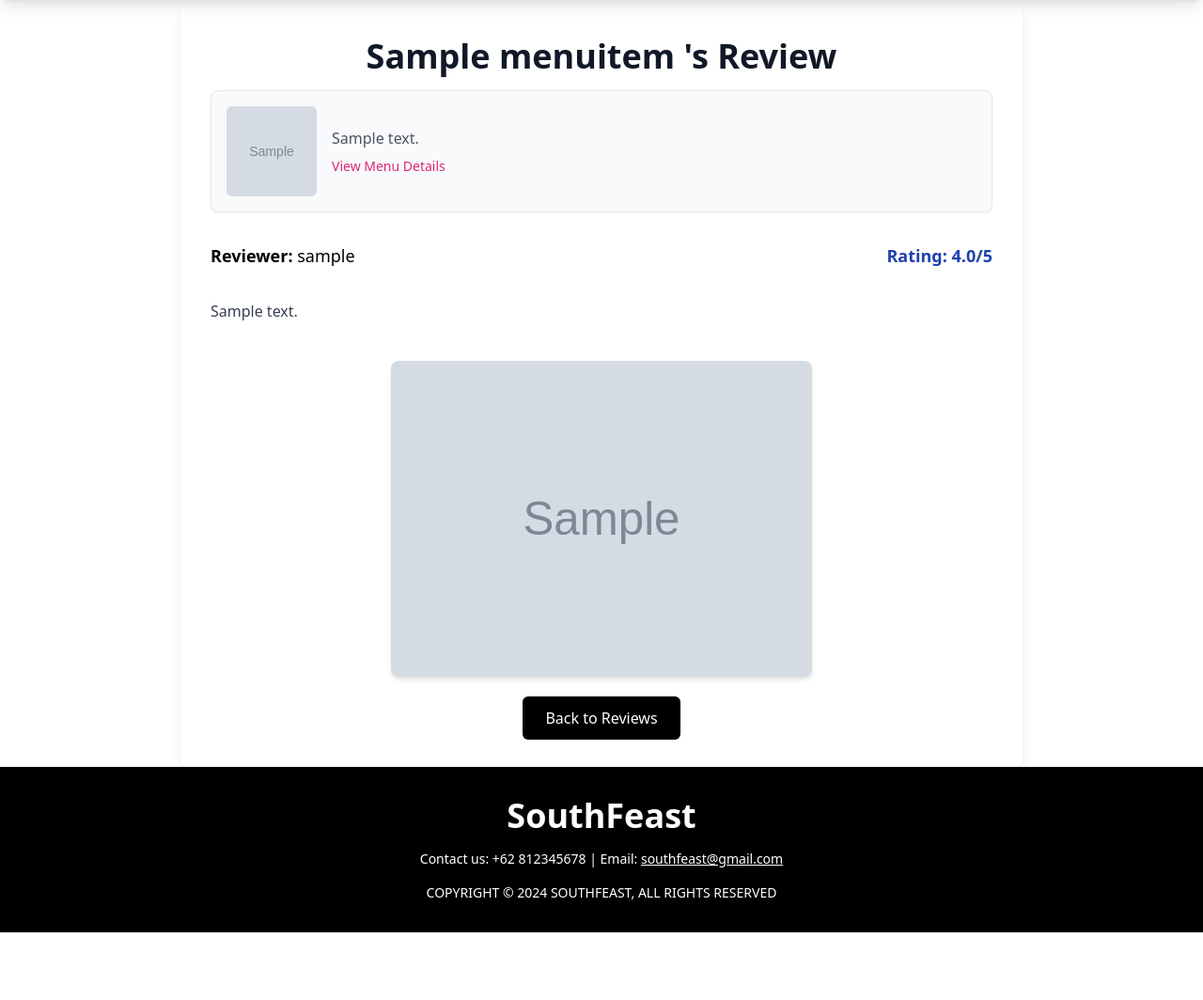
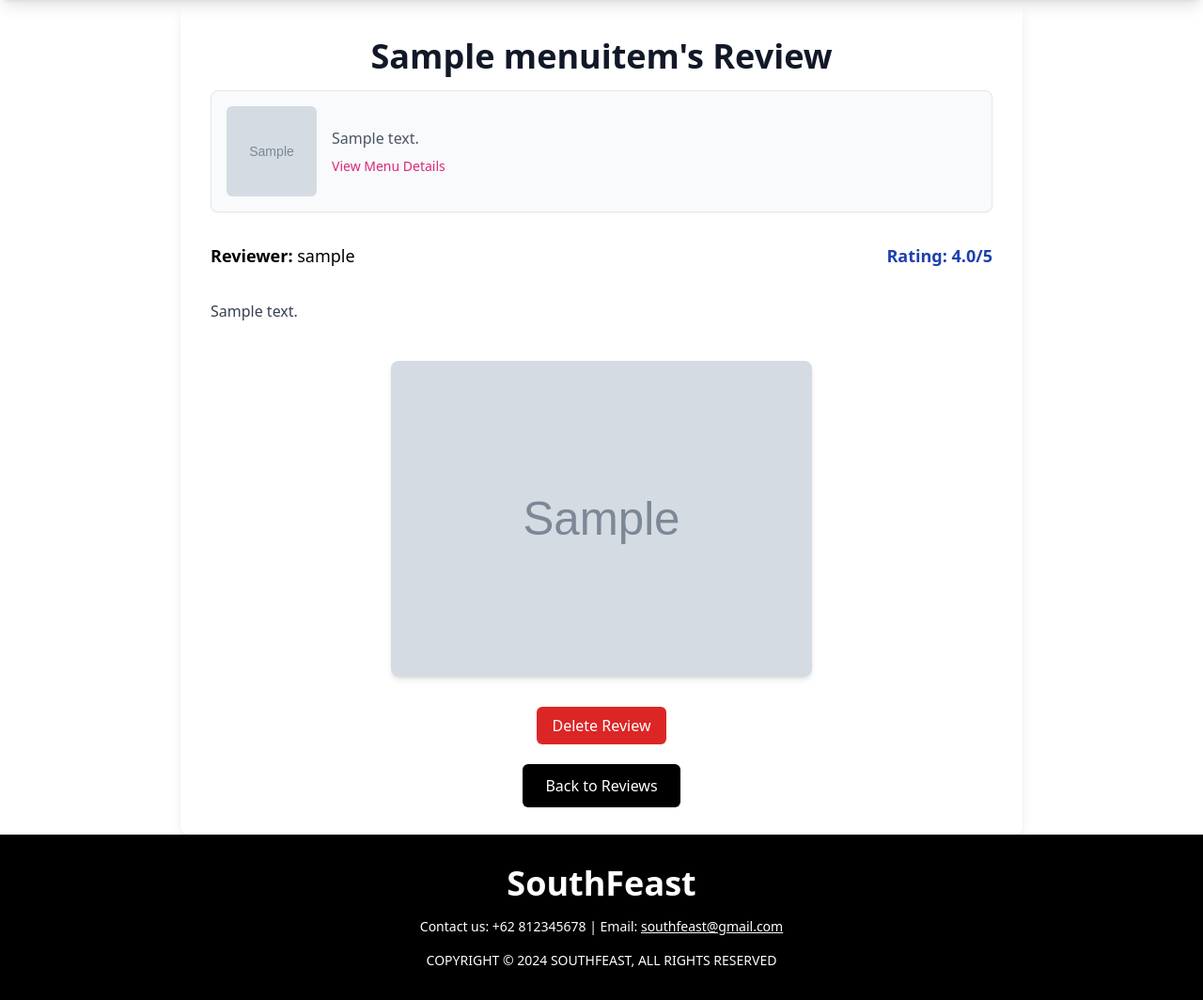
Before and after one commit to Kelompok-B03-PBP-2024-2025/SouthFeasts, a Django app: page /review/1/ in a window 1280 px wide. Shown: the part 90-1154 px from the top of the page at 94% size. Before the commit the page ends 1082 px from the top, so only its background shows below. Run offline with Django 5.2, Linux system fonts and the light colour scheme; a user stored in the database is signed in; tables that the repository leaves empty hold one stand-in row (values such as "Sample post"); grey boxes marked "Sample" are stand-in pictures; some libraries are stand-ins or nearby versions.

Commit message:
Add delete functionality for admin

```diff
--- a/review/templates/review_detail.html
+++ b/review/templates/review_detail.html
@@ -4,7 +4,7 @@
     <div class="container mx-auto py-10 max-w-4xl bg-white p-8 rounded-lg shadow-lg">
 
         <!-- Review Title -->
-        <h1 class="text-4xl font-bold mb-4 text-center text-gray-900">{{ review.menu_item.name }}  's Review</h1>
+        <h1 class="text-4xl font-bold mb-4 text-center text-gray-900">{{ review.menu_item.name }}'s Review</h1>
 
         <!-- Product Preview Section -->
         <div class="flex items-center border rounded-lg mb-8 p-4 bg-gray-50 shadow-sm">
@@ -33,6 +33,15 @@
             </div>
         {% endif %}
 
+        <!-- Delete Button for Staff Users Only -->
+        {% if user.is_staff %}
+            <div class="mt-8 text-center">
+                <button type="button" onclick="openModal('{{ review.id }}')" class="bg-red-600 text-white py-2 px-4 rounded-md hover:bg-red-700 transition duration-300">
+                    Delete Review
+                </button>
+            </div>
+        {% endif %}
+
         <!-- Back to Reviews Button -->
         <div class="mt-8 text-center">
             <a href="{% url 'review:all_reviews' %}" class="bg-black text-white py-3 px-6 rounded-md hover:bg-gray-800 transition duration-300">
@@ -40,4 +49,33 @@
             </a>
         </div>
     </div>
+
+    <!-- Modal Structure -->
+    <div id="deleteModal" class="fixed inset-0 flex items-center justify-center bg-black bg-opacity-50 hidden">
+        <div class="bg-white rounded-lg shadow-lg p-6">
+            <h3 class="text-lg font-semibold mb-4">Confirm Deletion</h3>
+            <p>Are you sure you want to delete this review?</p>
+            <div class="mt-4 flex justify-end">
+                <button id="cancelButton" class="bg-gray-500 hover:bg-gray-700 text-white font-bold py-2 px-4 rounded mr-2" onclick="closeModal()">Cancel</button>
+                <form id="deleteForm" method="POST" class="inline">
+                    {% csrf_token %}
+                    <button type="submit" class="bg-red-600 hover:bg-red-800 text-white font-bold py-2 px-4 rounded">Delete</button>
+                </form>
+            </div>
+        </div>
+    </div>
+
+    <!-- JavaScript to handle modal -->
+    <script>
+        function openModal(reviewId) {
+            const modal = document.getElementById('deleteModal');
+            const form = document.getElementById('deleteForm');
+            form.action = `{% url 'review:delete_review' 0 %}`.replace('0', reviewId);
+            modal.classList.remove('hidden');
+        }
+        function closeModal() {
+            const modal = document.getElementById('deleteModal');
+            modal.classList.add('hidden');
+        }
+    </script>
 {% endblock %}
--- a/review/urls.py
+++ b/review/urls.py
@@ -7,4 +7,5 @@ urlpatterns = [
     path('', views.all_reviews, name='all_reviews'),
     path('create/<int:item_id>/', views.create_review, name='create_review'),
     path('<int:review_id>/', views.review_detail, name='review_detail'),
+    path('delete/<int:review_id>/', views.delete_review, name='delete_review'),
 ]
--- a/review/views.py
+++ b/review/views.py
@@ -1,3 +1,5 @@
+from django.contrib import messages
+from django.http import HttpResponseForbidden
 from django.shortcuts import render, get_object_or_404, redirect
 from product.models import MenuItem
 from review.models import ReviewEntry
@@ -35,3 +37,15 @@ def review_detail(request, review_id):
         'review': review,
     }
     return render(request, 'review_detail.html', context)
+
+@login_required(login_url='/auth/login/')
+def delete_review(request, review_id):
+    """View to handle deletion of a review. Only accessible by staff members."""
+    if not request.user.is_staff:
+        return HttpResponseForbidden("You don't have permission to delete reviews.")
+
+    review = get_object_or_404(ReviewEntry, pk=review_id)
+    menu_item_id = review.menu_item.id
+    review.delete()
+    messages.success(request, 'Review has been successfully deleted.')
+    return redirect('review:all_reviews')
```
Also changed, not shown: review/templates/all_reviews.html (+37 -1 lines).
